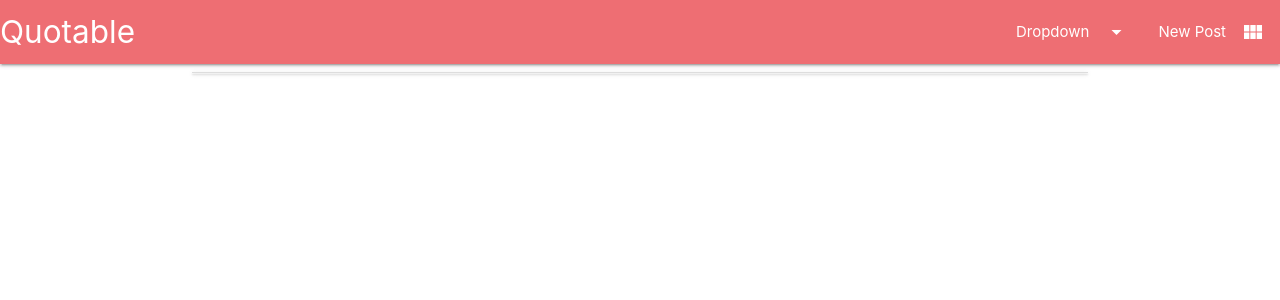
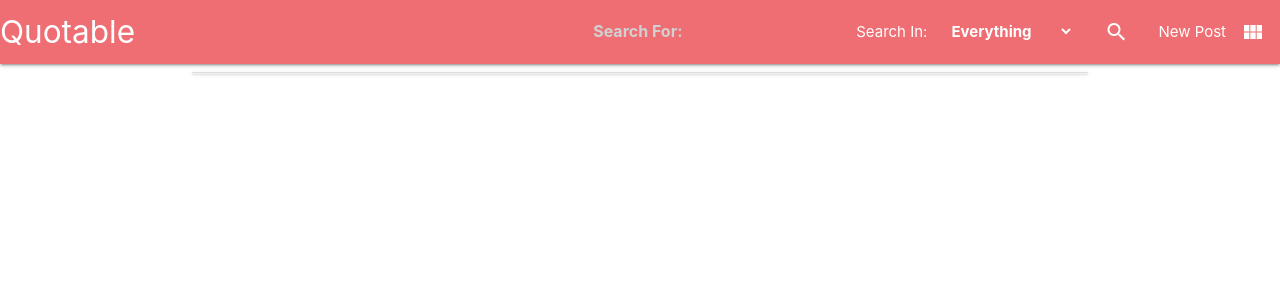
Before and after one commit to Stevie-P72/quotable, a Flask app: page / in a window 1280 px wide. Shown: the top 300 px of the page. Run offline with Flask 2, Linux system fonts and the light colour scheme; data that the repository does not hold is empty; some libraries are stand-ins or nearby versions.

Commit message:
added search components to base file

```diff
--- a/static/css/style.css
+++ b/static/css/style.css
@@ -1,3 +1,34 @@
 .full-width{
     width: 100%
 }
+.hiddendiv{
+    width: 0 !important;
+}
+.nav_select{
+    display: inline;
+    background: transparent;
+    border: none;
+    color: white;
+    font-weight: 700;
+}
+.nav_select:hover{
+        background-color: rgba(0,0,0,0.1);
+}
+.select_option{
+    background-color: red;
+}
+#nav_search{
+    display: inline;
+    color: white;
+    font-weight: 700;
+}
+#nav_search:focus{
+    color: black;
+    font-weight: 400
+}
+
+
+
+.nav_text{
+    margin: 0;
+}
--- a/templates/base.html
+++ b/templates/base.html
@@ -14,10 +14,39 @@
             <div class="nav-wrapper">
                 <a href="{{url_for('get_quotes')}}" class="brand-logo">Quotable</a>
                 <ul id="dropdown1" class="dropdown-content">
-                    <div><li><a href="#!">Testsetase fgsadg sdfg sdfg sdf gsd</a></li></div>
+                    <div><li><a href="#!"></a></li></div>
                 </ul>
                 <ul class="right hide-on-med-and-down">
-                    <li><a class="dropdown-trigger" data-target="dropdown1">Dropdown<i class="material-icons right">arrow_drop_down</i></a></li>
+                    <li>
+                        <form>
+
+                            <ul>
+                                <li>
+                                    <div class="input-field">
+                                        <input id="nav_search" class="search_text_input" type="search" placeholder="Search For:" required>
+                                    </div>
+                                </li>
+                                <li><p class = "nav_text">Search In:</p></li>
+                                <li>
+                                    <div class="input-field col s12">
+                                        <a>
+                                            <select class = "nav_select" name="search_type">
+                                                <option class = "select_option" value="0" selected>Everything</option>
+                                                <option class = "select_option" value= "1">Usernames</option>
+                                                <option class = "select_option" value="2">Quote Credits</option>
+                                                <option class = "select_option" value="3">Quote Text</option>
+                                            </select>
+                                        </a>
+                                    </div>
+                                </li>
+                                <li>
+                                    <a href="#"><i class="material-icons">search</i></a>
+                                </li>
+                            </ul>
+
+
+                        </form>
+                    </li>
                     <li><a href="{{ url_for('new_post')}}"><i class="material-icons right">view_module</i>New Post</a></li>
                 </ul>
             </div>
```
